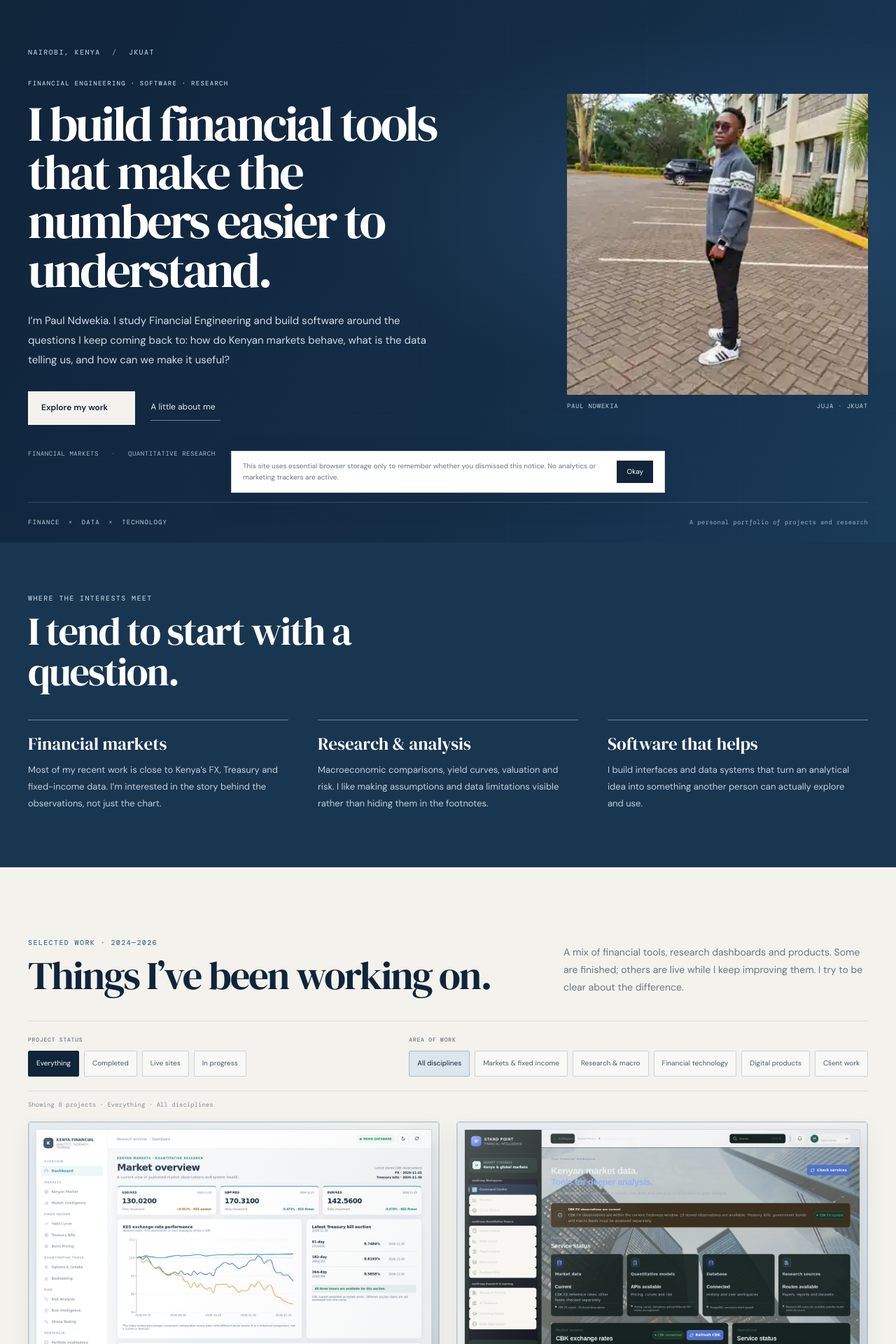
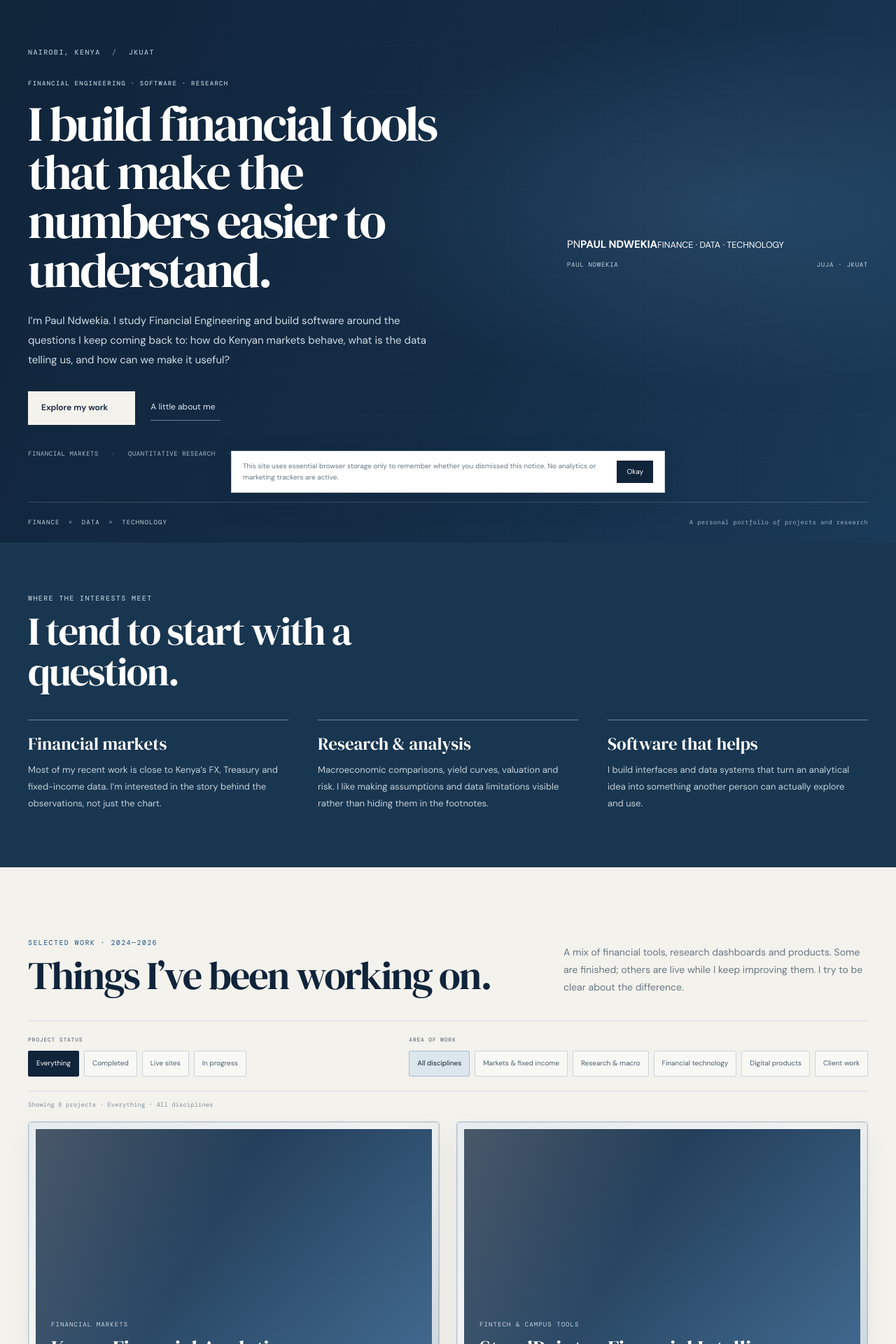
Before and after one commit to paulndwekia/paul-ndwekia-portfolio, a React (Vite) app: page / in a window 1280 px wide. Shown: the part 80-2000 px from the top of the page at 70% size. Built offline with nearby package versions, Linux system fonts and the light colour scheme.

Commit message:
Remove portfolio photos and project screenshots

```diff
--- a/src/App.jsx
+++ b/src/App.jsx
@@ -2,7 +2,6 @@ import React, { useEffect, useMemo, useState } from "react";
 import projectData from "../data/projects.json";
 import githubData from "../data/github-progress.json";
 import linkedinData from "../data/linkedin-evidence.json";
-import profileData from "../data/profile.json";
 import SpotlightCard from "./components/SpotlightCard";
 
 const projects=[...(projectData.projects||[])].sort((a,b)=>(a.display_order??999)-(b.display_order??999));
@@ -13,10 +12,6 @@ const linkedinUrl="https://www.linkedin.com/in/kieru-ndwekia-447023409/";
 const photoIssueUrl="https://github.com/paulndwekia/paul-ndwekia-portfolio/issues/new?template=change-profile-photo.yml";
 const publicationIssueUrl="https://github.com/paulndwekia/paul-ndwekia-portfolio/issues/new?template=linkedin-project-publication.yml";
 const withdrawalIssueUrl="https://github.com/paulndwekia/paul-ndwekia-portfolio/issues/new?template=withdraw-linkedin-evidence.yml";
-const defaultAvatar="https://avatars.githubusercontent.com/u/270900506?v=4";
-const profilePhoto=profileData.photo_path
-  ? profileData.photo_path+(profileData.photo_path.includes("?")?"&":"?")+"v="+encodeURIComponent(profileData.updated_at||"1")
-  : defaultAvatar;
 const completionEvidence=new Set(publications.filter(x=>x.post_url||x.source_url).map(x=>x.project_slug));
 const isCompleted=p=>p.portfolio_status==="completed"||completionEvidence.has(p.slug);
 const isLive=p=>p.site_status==="live"&&Boolean(p.live_url);
@@ -71,13 +66,12 @@ const repoLinks={
   "nkaulele-contractors-website":"https://github.com/paulndwekia/nkaulele-contractors-website"
 };
 function ProjectCard({project}){
-  const img=project.preview_image||project.preview_image_url;
   const repo=repoLinks[project.repository]||project.source_url;
   const publication=publications.find(x=>x.project_slug===project.slug);
   return <Reveal className={"project-reveal"+(project.featured?" project-reveal-featured":"")}>
     <SpotlightCard className={"project-card"+(project.featured?" is-featured":"")} theme="light" spotlightColor="rgba(69,111,149,0.5)" intensity={0.18} spotlightSize={260} borderGlow={0.3} smoothing={0.24} flare={false} grain={0}>
       <div className="project-media">
-        {img?<img className="project-image" src={img} alt={project.preview_alt||project.name+" interface"} loading="lazy" decoding="async"/>:<div className="project-image-fallback"><span>{project.category}</span><strong>{project.name}</strong></div>}
+        <div className="project-image-fallback"><span>{project.discipline_label||project.category}</span><strong>{project.name}</strong></div>
         <span className="media-caption">{project.preview_label||"Project preview"}</span>
       </div>
       <div className="project-copy">
@@ -154,7 +148,7 @@ function AboutSection(){
     <div className="about-layout">
 
       <Reveal className="about-copy" delay={0.1}>
-        <div className="about-identity"><img src={profilePhoto} alt="Paul Ndwekia profile" onError={e=>{e.currentTarget.src=defaultAvatar;}}/><div><strong>Paul Ndwekia</strong><span>Financial Engineering · JKUAT · Expected 2029</span><A href={photoIssueUrl} className="small-link">Change profile photo </A></div></div>
+        <div className="about-identity"><span className="about-avatar-mark" aria-hidden="true">PN</span><div><strong>Paul Ndwekia</strong><span>Financial Engineering · JKUAT · Expected 2029</span><A href={photoIssueUrl} className="small-link">Change profile photo </A></div></div>
         <p>I study Financial Engineering at Jomo Kenyatta University of Agriculture and Technology. Building software is one of the ways I work through what I’m learning — especially when a financial idea can become a tool someone else can use.</p>
         <p>I’m particularly interested in Kenyan capital markets, fixed income, foreign exchange and quantitative research. I enjoy understanding where the data comes from, checking the assumptions and making the result easier to work with.</p>
         <p>I’ve also built products outside finance and delivered a website for a real business. Those projects have taught me as much about product decisions and finishing details as they have about code.</p>
@@ -209,7 +203,7 @@ function HomePage(){
         <div className="hero-foot"><span>Financial markets</span><span>Quantitative research</span><span>Software products</span></div>
       </div>
       <figure className="hero-portrait">
-        <img src="/assets/paul-hero.webp" alt="Paul Ndwekia standing on the JKUAT campus" width="1024" height="1024" fetchPriority="high" decoding="async"/>
+        <div className="hero-monogram-card" aria-label="Paul Ndwekia"><span className="hero-monogram-mark">PN</span><strong>PAUL NDWEKIA</strong><small>FINANCE · DATA · TECHNOLOGY</small></div>
         <figcaption className="hero-photo-caption"><span>Paul Ndwekia</span><span>Juja · JKUAT</span></figcaption>
       </figure>
     </div><div className="hero-bottom section-wrap"><span>FINANCE <i>×</i> DATA <i>×</i> TECHNOLOGY</span><span className="hero-bottom-note">A personal portfolio of projects and research</span></div></section>
@@ -230,7 +224,7 @@ const researchItems=[
 const researchFilters=[["all","All work"],["markets","Markets & fixed income"],["macro","Macroeconomics"],["systems","Financial systems"],["products","Products & client work"]];
 function ResearchCard({item}){
   return <Reveal className="research-reveal"><article className="research-card" id={item.id}>
-    <figure className="research-visual"><img src={item.image} alt={item.title+" interface preview"} loading="lazy" decoding="async"/><figcaption>{item.caption}</figcaption></figure>
+    <figure className="research-visual"><div className="project-image-fallback research-image-fallback"><span>{item.label}</span><strong>{item.title}</strong></div><figcaption>{item.caption}</figcaption></figure>
     <div className="research-copy"><div className="research-eyebrow"><span className={"discipline-tag discipline-"+item.discipline}>{item.label}</span><span className="research-status">{item.status}</span></div>
       <h3>{item.title}</h3><p className="research-lede">{item.lede}</p>
       <div className="research-detail"><strong>The question</strong><p>{item.question}</p></div>
```
